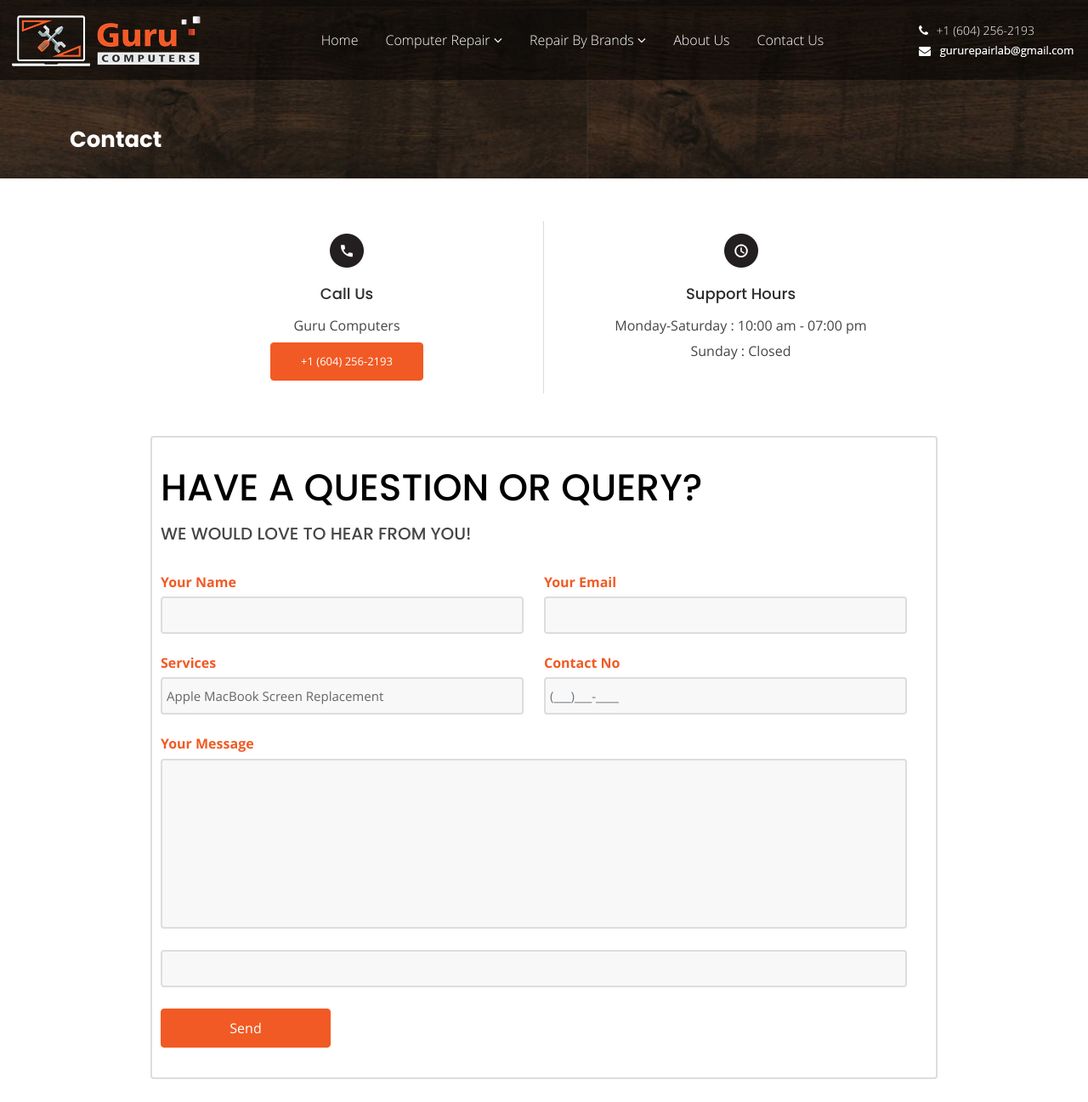
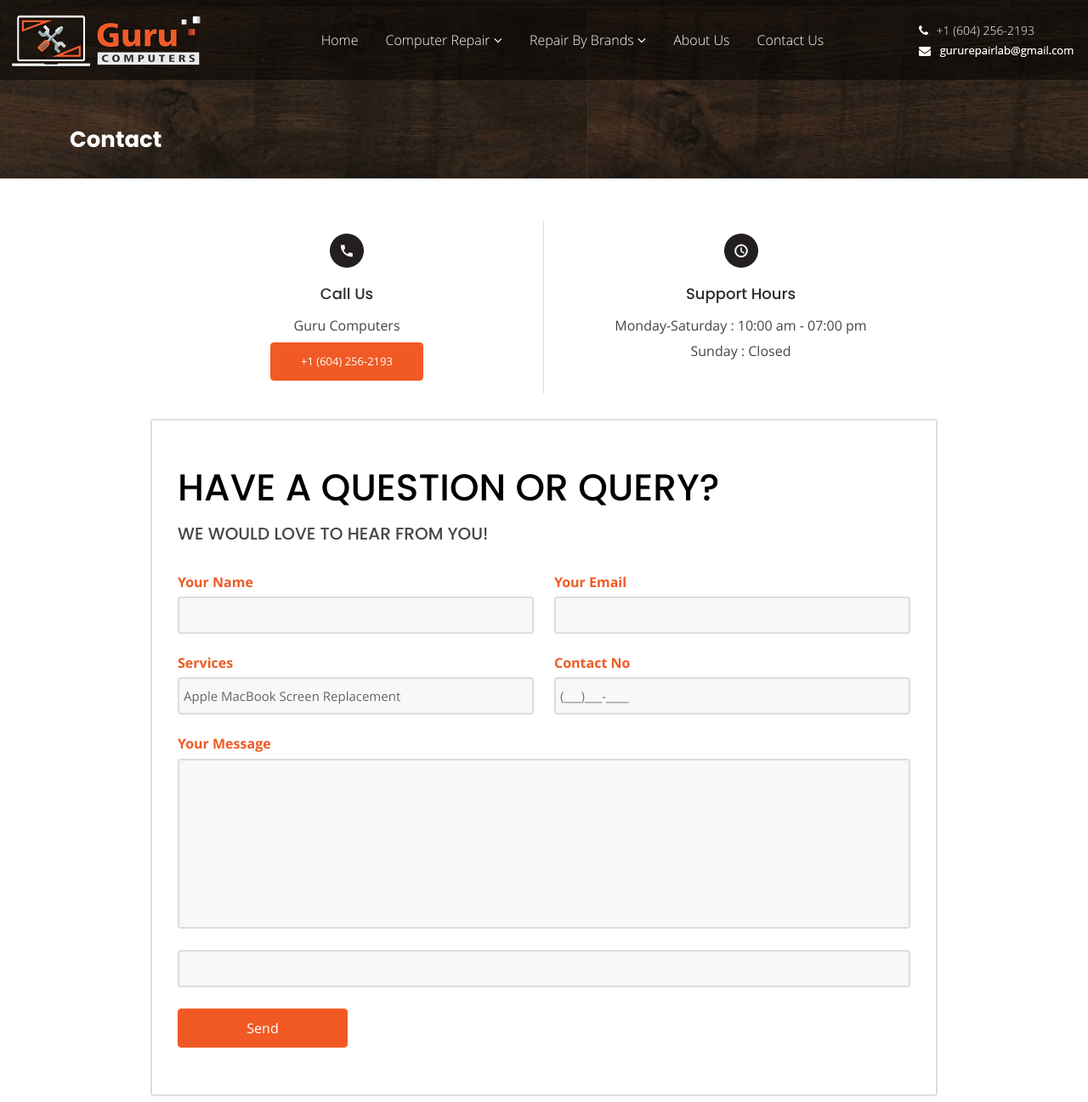
Before and after one commit to tarunwadhwawins/guru-computers, a PHP site: page /gurucomputer/contact in a window 1280 px wide. Shown: the top 1297 px of the page at 85% size. Run offline with PHP 8.4, Linux system fonts and the light colour scheme; style sheets or scripts are compiled from the project's sources; some libraries are stand-ins or nearby versions.

Commit message:
merged changes

```diff
--- a/assets/css/style.css
+++ b/assets/css/style.css
@@ -509,25 +509,28 @@
   font-family: "open_sansregular";
 }
 
-.contact .textWigits {
+.contact {
   padding: 50px 0;
+}
+.contact .textWidgets {
+  padding: 0 0 30px 0;
   display: flex;
   justify-content: center;
 }
 @media screen and (max-width: 767px) {
-  .contact .textWigits {
+  .contact .textWidgets {
     flex-direction: column;
     align-items: center;
   }
-  .contact .textWigits .callus {
+  .contact .textWidgets .callus {
     width: 100% !important;
   }
-  .contact .textWigits .callus:first-child {
+  .contact .textWidgets .callus:first-child {
     border-right: none !important;
     border-bottom: 1px solid #dcdcdc;
   }
 }
-.contact .textWigits .callus {
+.contact .textWidgets .callus {
   display: flex;
   padding: 15px;
   text-align: center;
@@ -535,29 +538,29 @@
   align-items: center;
   width: 50%;
 }
-.contact .textWigits .callus:first-child {
+.contact .textWidgets .callus:first-child {
   border-right: 1px solid #dcdcdc;
 }
-.contact .textWigits .callus img {
+.contact .textWidgets .callus img {
   width: auto;
 }
-.contact .textWigits .callus h4 {
+.contact .textWidgets .callus h4 {
   margin: 20px 0 16px;
   font-family: "poppinsmedium";
   color: #2d2d2d;
 }
-.contact .textWigits .callus p {
+.contact .textWidgets .callus p {
   line-height: 20px;
   color: #464547;
   margin: 0 0 10px;
 }
-.contact .textWigits .callus .primaryButton {
+.contact .textWidgets .callus .primaryButton {
   padding: 12px 35px;
   font-size: 13px;
   font-family: "open_sansregular";
 }
 .contact .question {
-  padding: 10px;
+  padding: 30px;
   border: 2px solid #ddd;
   border-radius: 4px;
   background: #fff;
--- a/contact.php
+++ b/contact.php
@@ -16,22 +16,23 @@
     <!--  -->
     <?php include_once('common/header.php'); ?>
     <!--  -->
-    <section class="contact">
+
     <!-- Banner -->
-        <div class="repairBanner">
+    <section class="repairBanner">
         <div class="container">
             <div class="row">
-                    <div class="col-lg-12 col-sm-12">
+                <div class="col-lg-12">
                     <h1 class="m-0">Contact</h1>
                 </div>
             </div>
         </div>
-        </div>
+    </section>
     <!--  -->
+    <section class="contact">
         <div class="container">
             <div class="row">
-                <div class="col-sm-10 offset-sm-1">
-                    <div class="textWigits">
+                <div class="col-lg-10 offset-lg-1 col-sm-12">
+                    <div class="textWidgets">
                         <div class="callus">
                             <img src="<?php echo $url; ?>assets/images/phoneimage.png" alt="contactimage">
                             <h4>Call Us</h4>
@@ -46,8 +47,9 @@
                         </div>
                     </div>
                 </div>
-                <div class="col-lg-10 offset-lg-1">
+                <div class="col-lg-10 offset-lg-1 col-sm-12">
                     <div class="question boxShadow">
+                        <form method="post" id="contactForm">
                             <div class="row">
                                 <div class="col-sm-12 ">
                                     <div class="contactField">
@@ -55,14 +57,16 @@
                                         <h3> We would love to hear from you! </h3>
                                     </div>
                                 </div>
-                            <form method="post" id="contactForm" class="row">
+                                <div class="col-md-12">
                                     <div id='quotesmessage'></div>
+                                </div>
                                 <div class="col-md-6">
                                     <div class="contactField">
                                         <h5>
                                             Your Name
                                         </h5>
-                                        <input type="text" name="name" value="" size="40" class="form-control" data-validation="required">
+                                        <input type="text" name="name" value="" size="40" class="form-control"
+                                            data-validation="required">
                                         <span id="nameerror" class="text-danger"> </span>
                                     </div>
                                 </div>
@@ -71,7 +75,8 @@
                                         <h5>
                                             Your Email
                                         </h5>
-                                        <input type="text" name="email" value="" class="form-control" data-validation="required email">
+                                        <input type="text" name="email" value="" class="form-control"
+                                            data-validation="required email">
                                         <span id="emailerror" class="text-danger"> </span>
                                     </div>
                                 </div>
@@ -81,10 +86,14 @@
                                             Services
                                         </h5>
                                         <select name="service" class="form-control" data-validation="required">
-                                            <option value="Apple MacBook Screen Replacement">Apple MacBook Screen Replacement</option>
-                                            <option value="Apple MacBook Logicboard Repair">Apple MacBook Logicboard Repair</option>
-                                            <option value="Apple MacBook liquid damage repair">Apple MacBook liquid damage repair</option>
-                                            <option value="Apple MacBook keyboard replacement.">Apple MacBook keyboard replacement.</option>
+                                            <option value="Apple MacBook Screen Replacement">Apple MacBook Screen
+                                                Replacement</option>
+                                            <option value="Apple MacBook Logicboard Repair">Apple MacBook Logicboard
+                                                Repair</option>
+                                            <option value="Apple MacBook liquid damage repair">Apple MacBook liquid
+                                                damage repair</option>
+                                            <option value="Apple MacBook keyboard replacement.">Apple MacBook keyboard
+                                                replacement.</option>
                                             <option value="Other Parts">Other Parts</option>
                                         </select>
                                     </div>
@@ -94,14 +103,16 @@
                                         <h5>
                                             Contact No
                                         </h5>
-                                        <input type="text" name="contact_no" value="" class="contact_no form-control" placeholder="(___)___-____" data-validation="required">
+                                        <input type="text" name="contact_no" value="" class="contact_no form-control"
+                                            placeholder="(___)___-____" data-validation="required">
                                         <span id="numbererror" class="text-danger"></span>
                                     </div>
                                 </div>
                                 <div class="col-sm-12">
                                     <div class="contactField">
                                         <h5>Your Message</h5>
-                                        <textarea name="message" cols="40" rows="10" class="form-control" data-validation="required"></textarea>
+                                        <textarea name="message" cols="40" rows="10" class="form-control"
+                                            data-validation="required"></textarea>
                                     </div>
                                 </div>
                                 <div class="col-sm-12">
@@ -121,9 +132,9 @@
             </div>
         </div>
         </div>
-        <iframe src="https://www.google.com/maps/embed?pb=!1m18!1m12!1m3!1d2609.1455708569288!2d-122.89315088453829!3d49.15984507931819!2m3!1f0!2f0!3f0!3m2!1i1024!2i768!4f13.1!3m3!1m2!1s0x5485d909135b5a27%3A0x42caa7bde48e26b9!2sGuru+IT+Solutions+-+Macbook+and+PC+repairs!5e0!3m2!1sen!2sin!4v1539838338968"
+    </section <iframe
+        src="https://www.google.com/maps/embed?pb=!1m18!1m12!1m3!1d2609.1455708569288!2d-122.89315088453829!3d49.15984507931819!2m3!1f0!2f0!3f0!3m2!1i1024!2i768!4f13.1!3m3!1m2!1s0x5485d909135b5a27%3A0x42caa7bde48e26b9!2sGuru+IT+Solutions+-+Macbook+and+PC+repairs!5e0!3m2!1sen!2sin!4v1539838338968"
         width="100%" height="400px" frameborder="0" style="border:0" allowfullscreen=""></iframe>
-    </section>
     <!-- footer -->
     <?php include_once('common/footer.php'); ?>
     <!--  -->
--- a/scss/style.scss
+++ b/scss/style.scss
@@ -523,8 +523,9 @@
 
 // contact//
 .contact {
-    .textWigits {
-        padding: 50px 0;
+    padding:50px 0;
+    .textWidgets {
+        padding: 0 0 30px 0;
         display: flex;
         justify-content: center;
         @media screen and (max-width: 767px) {
@@ -569,7 +570,7 @@
         }
     }
     .question {
-        padding: 10px;
+        padding:30px;
         border: 2px solid $white-color2;
         border-radius: 4px;
         background: $primary-contrast-color;
```
Lines whose indentation alone changed are shown as unchanged.
